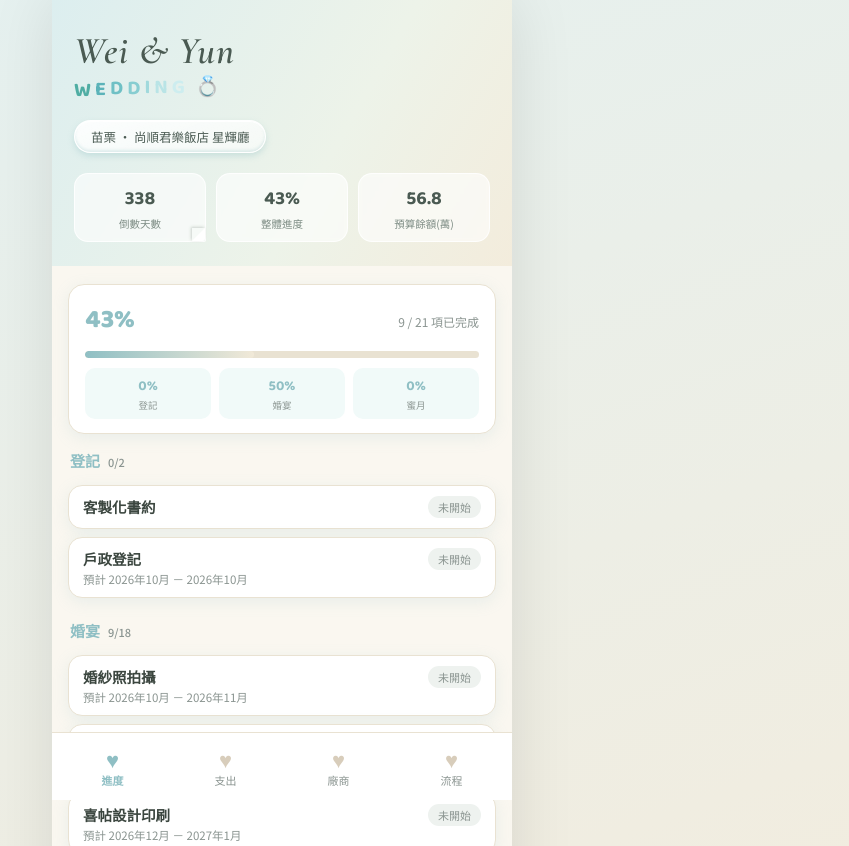
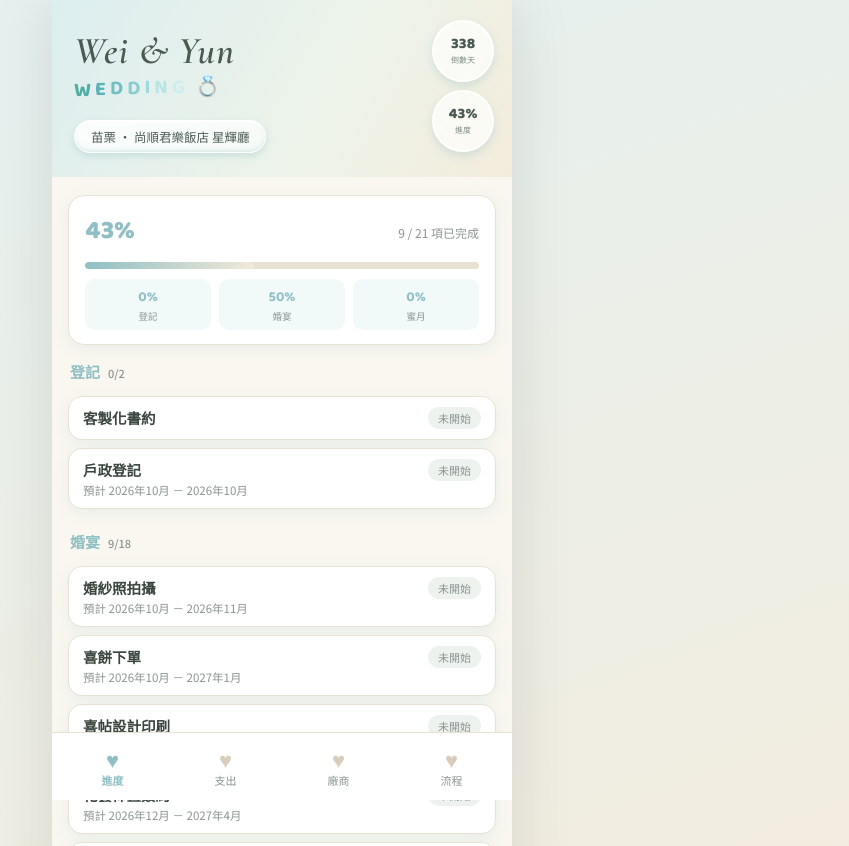
Before and after one commit to cyun28/Wedding, a plain HTML site: page index.html in a window 1280 px wide. Shown: the top 846 px of the page, without its empty margins (358-1207 px from the left). Drawn offline with nearby package versions, Linux system fonts and the light colour scheme.

Commit message:
Refactor hero section and update badge styles

```diff
--- a/index.html
+++ b/index.html
@@ -93,49 +93,44 @@
     margin:0;
     position:relative;
   }
-  .hero-stats{
+  .hero-text{
+    position:relative;
+    padding-right:78px;
+  }
+  .hero-badge{
+    position:absolute;
+    top:20px; right:18px;
     display:flex;
-    gap:10px;
-    position:relative;
-    margin-top:20px;
+    flex-direction:column;
+    gap:8px;
+    perspective:500px;
   }
-  .hero-stat{
-    flex:1;
-    background:rgba(255,255,255,0.6);
-    border:1px solid rgba(255,255,255,0.8);
-    border-radius:14px;
-    padding:10px 8px;
-    text-align:center;
+  .badge-circle{
+    width:62px;height:62px;
+    border-radius:50%;
+    background:rgba(255,255,255,0.68);
+    border:2px solid rgba(255,255,255,0.9);
+    box-shadow:0 4px 9px rgba(143,191,196,0.32);
+    display:flex;
+    align-items:center;
+    justify-content:center;
     backdrop-filter:blur(2px);
   }
-  .hero-stat .num{
+  .badge-circle .num{
     font-family:'Baloo 2',sans-serif;
-    font-size:19px;
-    font-weight:700;
+    font-size:15px;
+    font-weight:800;
     display:block;
     color:#4A5A52;
+    line-height:1.05;
+    text-align:center;
   }
-  .hero-stat .lbl{
-    font-size:10.5px;
+  .badge-circle .lbl{
+    font-size:8px;
     color:#7C8B83;
-    margin-top:2px;
+    margin-top:1px;
     display:block;
-  }
-  .flip-card{
-    position:relative;
-    perspective:500px;
-    border-bottom-right-radius:2px !important;
-  }
-  .flip-card::after{
-    content:"";
-    position:absolute;
-    bottom:0; right:0;
-    width:0; height:0;
-    border-style:solid;
-    border-width:0 0 13px 13px;
-    border-color:transparent transparent rgba(255,255,255,0.95) transparent;
-    box-shadow:-1px -1px 3px rgba(74,90,82,0.25);
-    border-bottom-right-radius:3px;
+    text-align:center;
   }
   .flip-card-inner{
     transform-origin:top center;
@@ -364,13 +359,24 @@
 <div class="app-shell">
 
   <div class="hero">
-    <h1 class="hero-title">Wei &amp; Yun</h1>
-    <p class="hero-label" id="waveLabel"></p>
-    <div class="venue-badge">苗栗 · 尚順君樂飯店 星輝廳</div>
-    <div class="hero-stats">
-      <div class="hero-stat flip-card"><div class="flip-card-inner"><span class="num" id="countdownNum">—</span><span class="lbl">倒數天數</span></div></div>
-      <div class="hero-stat"><span class="num" id="progressPct">—</span><span class="lbl">整體進度</span></div>
-      <div class="hero-stat"><span class="num" id="budgetLeft">—</span><span class="lbl">預算餘額(萬)</span></div>
+    <div class="hero-text">
+      <h1 class="hero-title">Wei &amp; Yun</h1>
+      <p class="hero-label" id="waveLabel"></p>
+      <div class="venue-badge">苗栗 · 尚順君樂飯店 星輝廳</div>
+    </div>
+    <div class="hero-badge">
+      <div class="badge-circle">
+        <div class="flip-card-inner">
+          <span class="num" id="countdownNum">—</span>
+          <span class="lbl">倒數天</span>
+        </div>
+      </div>
+      <div class="badge-circle">
+        <div class="flip-card-inner" style="animation-delay:0.15s;">
+          <span class="num" id="progressPct">—</span>
+          <span class="lbl">進度</span>
+        </div>
+      </div>
     </div>
   </div>
 
@@ -687,7 +693,6 @@ function renderExpenses(){
 
   document.getElementById('expTotal').textContent = 'NT$'+fmt(total);
   document.getElementById('expPaid').textContent = 'NT$'+fmt(paid);
-  document.getElementById('budgetLeft').textContent = ((800000-total)/10000).toFixed(1);
   document.getElementById('payerStatGrid').innerHTML = payers.map(p=>`<div class="payer-chip chip-${p}"><span class="pname">${p}</span><span class="pamount">${fmt(byPayer[p])}</span></div>`).join('');
 
   renderExpenseChart(total);
```
